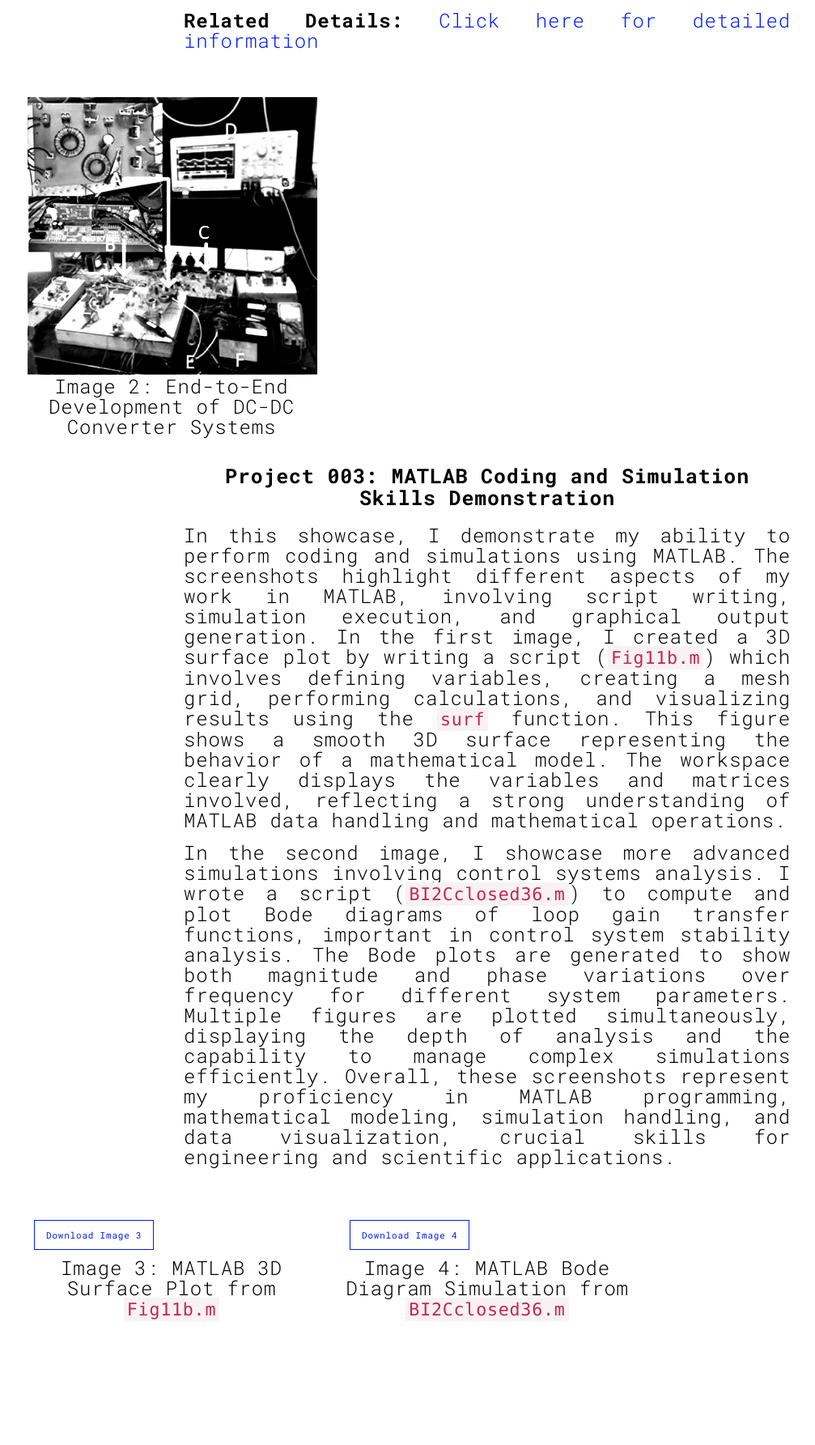
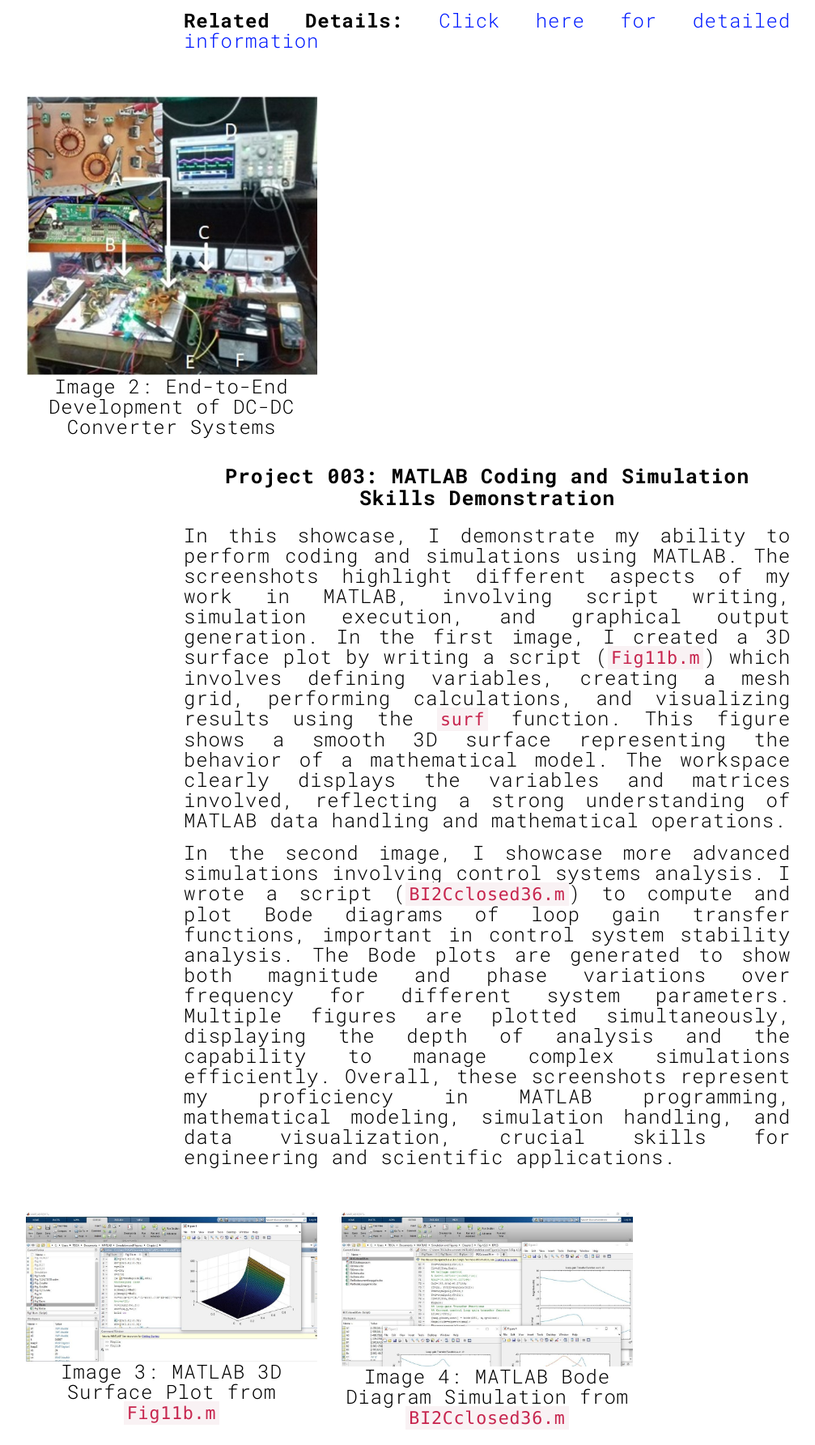
Before and after one commit to timothyarora/dka, a Flask app: page /works.html in a window 1320 px wide. Shown: the part 2695-4480 px from the top of the page at 81% size, without its empty margins (143-1150 px from the left). Before the commit the page ends 4327 px from the top, so only its background shows below. Run offline with Flask 3, Linux system fonts and the light colour scheme.

Commit message:
dtill issue
still issue with fig 3

```diff
--- a/templates/works.html
+++ b/templates/works.html
@@ -21,20 +21,20 @@
 
   <style>
     body {
-      font-size: 18pt; /* Set the font size to 24pt */
-      text-align: justify; /* Justify the text */
-      line-height: 1.6; /* Increase line height for readability */
-      margin-left: 20px; /* Add margin to the left */
-      margin-right: 20px; /* Add margin to the right */
+      font-size: 18pt;
+      text-align: justify;
+      line-height: 1.6;
+      margin-left: 20px;
+      margin-right: 20px;
     }
 
     p {
-      text-align: justify; /* Justify the paragraph text */
-      font-size: 18pt; /* Set the font size to 24pt */
+      text-align: justify;
+      font-size: 18pt;
     }
 
     h1, h2 {
-      font-size: 28pt; /* Increase heading size for better visibility */
+      font-size: 28pt;
     }
 
     .text-center {
@@ -44,7 +44,7 @@
     .section-container {
       margin-left: auto;
       margin-right: auto;
-      max-width: 1000px; /* Restrict the content width to a max of 1000px */
+      max-width: 1000px;
     }
   </style>
 </head>
@@ -55,7 +55,7 @@
   <div id="site-border-top"></div>
   <div id="site-border-bottom"></div>
 
-  <!-- Add your content of header -->
+  <!-- Header -->
   <header>
     <nav class="navbar navbar-fixed-top navbar-default">
       <div class="container">
@@ -105,23 +105,17 @@
         <!-- Project 001: End -->
 
         <div class="col-md-12">
-          <div id="myCarousel" class="carousel slide projects-carousel">
-            <!-- Carousel items for Project 002 -->
+          <div id="myCarousel1" class="carousel slide projects-carousel">
             <div class="carousel-inner">
                 <div class="item active">
                     <div class="row">
                         <div class="col-sm-4">
-                          <a href="./work.html" title="" class="black-image-project-hover">
-                            <img src="./static/assets/images/1.jpg" alt="" class="img-responsive">
-                          </a>
+                          <img src="./static/assets/images/1.jpg" alt="Power Measurement using MAXQ3183" class="img-responsive">
                           <p class="text-center">Image 1: Power Measurement using MAXQ3183</p>
                         </div>
                     </div>
-                    <!--/row-->
                 </div>
-                <!--/item-->
             </div>
-            <!--/carousel-inner-->
          </div>
         </div>
 
@@ -138,25 +132,20 @@
 
         <!-- Image for Project 002 -->
         <div class="col-md-12">
-          <div id="myCarousel" class="carousel slide projects-carousel">
-            <!-- Carousel items for Project 002 -->
+          <div id="myCarousel2" class="carousel slide projects-carousel">
             <div class="carousel-inner">
                 <div class="item active">
                     <div class="row">
                         <div class="col-sm-4">
-                          <a href="./work.html" title="" class="black-image-project-hover">
-                            <img src="./static/assets/images/2.jpg" alt="End-to-End Development of DC-DC Converter Systems" class="img-responsive">
-                          </a>
+                          <img src="./static/assets/images/2.jpg" alt="End-to-End Development of DC-DC Converter Systems" class="img-responsive">
                           <p class="text-center">Image 2: End-to-End Development of DC-DC Converter Systems</p>
                         </div>
                     </div>
-                    <!--/row-->
                 </div>
-                <!--/item-->
             </div>
-            <!--/carousel-inner-->
          </div>
         </div>
+
         <div class="col-sm-8 col-sm-offset-2 section-container-spacer">
           <div class="text-center">
             <h3 id="project3" style="font-size: 2.5rem; font-weight: bold;">
@@ -169,29 +158,28 @@
 
         <!-- Images for Project 003 -->
         <div class="col-md-12">
-          <div id="myCarousel" class="carousel slide projects-carousel">
-            <!-- Carousel items for Project 003 -->
+          <div id="myCarousel3" class="carousel slide projects-carousel">
             <div class="carousel-inner">
               <div class="item active">
                 <div class="row">
                   <div class="col-sm-4">
-                    <a href="./work.html" title="" class="black-image-project-hover">
-                      <a href="./static/assets/images/3.jpg" download class="btn btn-primary" style="margin: 10px;">Download Image 3</a>
-                    </a>
+                    <img src="./static/assets/images/3.jpg" alt="MATLAB 3D Surface Plot from <code>Fig11b.m</code>" class="img-responsive">
                     <p class="text-center">Image 3: MATLAB 3D Surface Plot from <code>Fig11b.m</code></p>
                   </div>
 
                   <div class="col-sm-4">
-                    <a href="./work.html" title="" class="black-image-project-hover">
-                      <a href="./static/assets/images/4.jpg" download class="btn btn-primary" style="margin: 10px;">Download Image 4</a>
-                    </a>
+                    <img src="./static/assets/images/4.jpg" alt="MATLAB Bode Diagram Simulation from <code>BI2Cclosed36.m</code>" class="img-responsive">
                     <p class="text-center">Image 4: MATLAB Bode Diagram Simulation from <code>BI2Cclosed36.m</code></p>
                   </div>
                 </div>
-                <!--/row-->
               </div>
-              <!--/item-->
             </div>
-            <!--/carousel-inner-->
           </div>
         </div>
+
+      </div>
+    </div>
+  </div>
+</body>
+
+</html>
```
